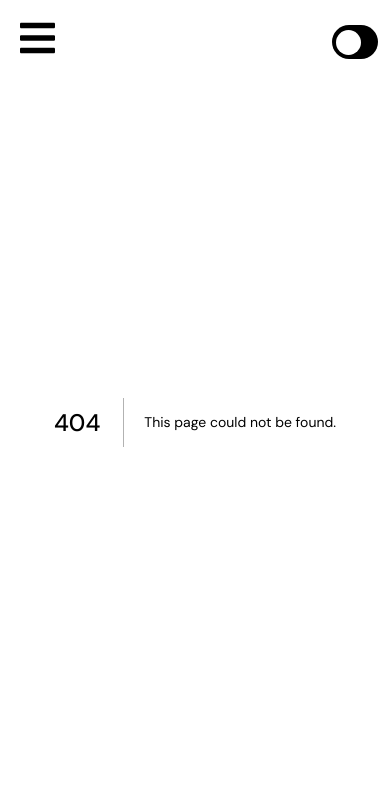
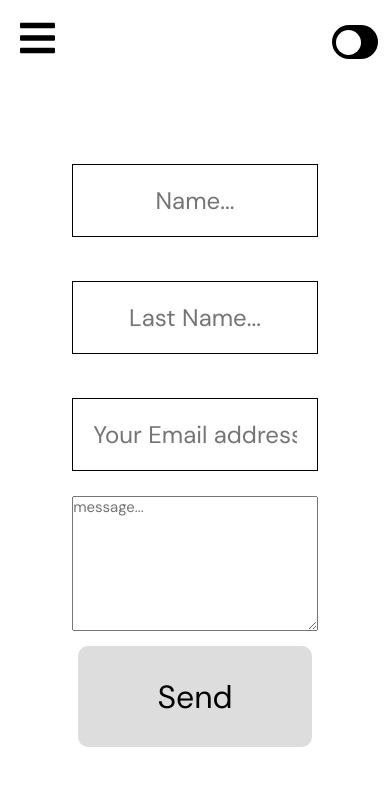
Before and after one commit to pawelos231/projekt_cosmos, a Next.js app: page /contact in a window 390 px wide. Before the commit this address had no page. Shown: the top 786 px of the page. Built offline with nearby package versions, Linux system fonts and the light colour scheme.

Commit message:
gallery and contact form added mobile

```diff
--- a/components/Gallery/GalleryComponent.js
+++ b/components/Gallery/GalleryComponent.js
@@ -14,7 +14,7 @@ const GalleryComponent = ({ isOn }) => {
   };
 
   const toggleImage = () => {
-    if (window.innerWidth < 720) {
+    if (window.innerWidth < 920) {
       setOnResize(true);
     }
   };
@@ -39,10 +39,10 @@ const GalleryComponent = ({ isOn }) => {
           <Image
             src={item.src}
             width={300}
-            height={300}
+            height={resize === false ? 300 : 360}
             objectFit="cover"
             layout="responsive"
-            quality={20}
+            quality={40}
             alt="Photo from my projects"
             className={styles.image}
           />
--- a/components/navbarComponent/navbar.js
+++ b/components/navbarComponent/navbar.js
@@ -47,8 +47,9 @@ const NavBar = ({ isOn }) => {
           <Link href="/gallerySite">
             <li>Galery</li>
           </Link>
-          <li>Colab</li>
-          <li>Contact</li>
+          <Link href="/contact">
+            <li>Contact</li>
+          </Link>
         </ul>
         <button id={styles.buttonStyleStart} onClick={HandleModalVisibility}>
           Message me
--- a/components/navbarComponent/subcomponents/MenuNavPhone.js
+++ b/components/navbarComponent/subcomponents/MenuNavPhone.js
@@ -16,15 +16,16 @@ const menuNavPhone = ({ isOn }) => {
       transition={{ type: "linear" }}
     >
       <ul>
-        <Link href="/posts/first-post">
-          <li>oferta</li>
+        <Link href="/">
+          <li>Main Site</li>
+        </Link>
+        <Link href="/gallerySite">
+          <li>Galeria</li>
         </Link>
 
-        <Link href="/colors/white">
-          <li>kontakt</li>
+        <Link href="/contact">
+          <li>Contact</li>
         </Link>
-        <li>artykuły</li>
-        <li>kosmos</li>
         <div className={styles.mediaContainer}>
           <Facebooksvg />
           <Twittersvg />
--- /dev/null
+++ b/pages/contact.js
@@ -0,0 +1,113 @@
+import styles from "../styles/FormSite.module.sass";
+import { useState } from "react";
+import { motion } from "framer-motion";
+
+const ModalForm = ({ isOn }) => {
+  const [message, SetMessage] = useState("");
+  const [email, SetEmail] = useState("");
+  const [name, SetName] = useState("");
+  const [lastName, SetLastname] = useState("");
+
+  const HandleOnNameChange = async (e) => {
+    SetName(e.target.value);
+    localStorage.setItem("BtnData", "");
+    let btn = document.querySelector("#Form_FormButtonSend__e4AVa");
+    btn.disabled = false;
+    btn.textContent = "Send";
+  };
+  const HandleOnLastNameChange = (e) => {
+    SetLastname(e.target.value);
+  };
+  const HandleOnEmailChange = (e) => {
+    SetEmail(e.target.value);
+  };
+  const HandleOnMessageChange = (e) => {
+    SetMessage(e.target.value);
+  };
+  const handleSubmit = async (e) => {
+    localStorage.setItem("BtnData", "data");
+    let btn = document.querySelector("#Form_FormButtonSend__e4AVa");
+    btn.style.transform = "scale(0.9)";
+    e.preventDefault();
+    if (message !== "" && email !== "" && name !== "" && lastName !== "") {
+      const DatabaseUserInformation = {
+        firstName: name,
+        lastName: lastName,
+        email: email,
+        message: message,
+      };
+      if (localStorage.getItem("BtnData") == "data") {
+        console.log(btn);
+        btn.disabled = true;
+        btn.textContent = "Thanks";
+      }
+      console.log(DatabaseUserInformation);
+      setTimeout(() => {
+        let h1 = document.querySelector(".Form_h1Style__7psHs");
+        let form = `Formularz się wysyła...`;
+        h1.textContent = form;
+      }, 20);
+
+      const response = await fetch("/api/form", {
+        method: "POST",
+        body: JSON.stringify(DatabaseUserInformation),
+      });
+      const data = await response.json();
+      console.log(data);
+      setTimeout(() => {
+        let h1 = document.querySelector(".Form_h1Style__7psHs");
+        h1.textContent = "Dziękujemy za przesłanie formularza";
+      }, 20);
+    }
+  };
+  return (
+    <div className={styles.modalContainer} data-ison={isOn}>
+      <motion.div className={styles.FormModal}>
+        <div>
+          <motion.h1 className={styles.h1Style}></motion.h1>
+        </div>
+      </motion.div>
+      <motion.form
+        action="https://formsubmit.co/pawellinek2@gmail.com"
+        method="POST"
+        onSubmit={handleSubmit}
+        className={styles.Form}
+        initial={{ opacity: 0 }}
+        animate={{ opacity: 1 }}
+      >
+        <input
+          required={true}
+          type="text"
+          placeholder="Name..."
+          value={name}
+          onChange={HandleOnNameChange}
+        />
+        <input
+          required={true}
+          type="text"
+          placeholder="Last Name..."
+          value={lastName}
+          onChange={HandleOnLastNameChange}
+        />
+        <input
+          required={true}
+          type="email"
+          placeholder="Your Email address"
+          value={email}
+          onChange={HandleOnEmailChange}
+        />
+        <textarea
+          required={true}
+          id={styles.textAreaHolder}
+          type="text"
+          placeholder="message..."
+          value={message}
+          onChange={HandleOnMessageChange}
+        />
+        <button id={styles.FormButtonSend}>Send</button>
+      </motion.form>
+    </div>
+  );
+};
+
+export default ModalForm;
--- /dev/null
+++ b/styles/FormSite.module.sass
@@ -0,0 +1,109 @@
+.modalContainer
+    width: 100vw
+    height: 100vh
+    transition: .3s
+
+.modalContainer[data-ison="true"]
+    background-color: black
+
+.FormModal
+    position: absolute
+    margin-top: 10vh
+    background-color: rgba(0, 0, 0, .2)
+    backdrop-filter: blur(12px)
+    z-index: 1000
+    display: flex
+    justify-content: center
+    align-items: center
+    div
+        width: 100%
+        height: 20vh
+        display: flex
+        justify-content: center
+        .h1Style
+            color: red
+            font-size: 50px
+            position: absolute
+            text-align: center
+            top: 2%
+            z-index: 5000
+
+.Form
+    width: 60vw
+    position: absolute
+    top: 20%
+    height: 80vh
+    left: 20vw
+    background-color: white
+    border-radius: 15px
+    z-index: 1001
+    display: flex
+    flex-direction: column
+    justify-content: center
+    align-items: center
+    input
+        flex-basis: 10%
+        width: 50%
+        border: 1px solid black
+        background-color: #fff
+        text-align: center
+        margin: 10px
+        font-size: 1.5rem
+.svgClose
+    position: absolute
+    font-size: 55px
+    top: 3%
+    color: black
+    left: 3%
+    cursor: pointer
+    transition: .3s
+    &:hover
+        transform: rotate(-360deg)
+
+#FormButtonSend
+    transition: .2s
+    width: 20%
+    height: 10%
+    font-size: 2rem
+    border-radius: 10px
+    border: none
+    background-color: #ddd
+    cursor: pointer
+
+#FormButtonSend:active,
+#FormButtonSend:hover
+    outline: 0
+    transform: scale(1.1)
+
+#textAreaHolder
+    width: 60%
+    margin: 15px
+    font-size: 15px
+    height: 20%
+
+@media(max-width: 1200px)
+    .Form
+        width: 70vw
+        left: 15vw
+        margin-top: -7vh
+        input
+            width: 65%
+            padding: 20px
+            margin-top: 3vh
+    #textAreaHolder
+        width: 70%
+    #FormButtonSend
+        width: 30vw
+
+@media(max-width: 720px)
+    .Form
+        width: 90vw
+        left: 5vw
+        margin-top: -8vh
+        input
+            width: 70%
+            padding: 20px
+            margin-top: 4vh
+    #FormButtonSend
+        width: 60vw
+        height: 12vh
--- a/styles/navbarPhone.module.sass
+++ b/styles/navbarPhone.module.sass
@@ -3,7 +3,7 @@
 .navigationPhoneMenu
     position: fixed
     left: 0vw
-    z-index: 999
+    z-index: 99999
     transition: .2s ease-in-out
     background-color: rgba(0, 0, 0, 0.1)
     backdrop-filter: blur(8px)
@@ -25,7 +25,7 @@
 .navigationPhone
     font-size: 2.5rem
     position: absolute
-    z-index: 1999
+    z-index: 199999
     top: 1.5%
     position: fixed
     left: 5vw
```
Also changed, not shown: components/Gallery/DataImages.js (+14 -0 lines), components/Gallery/Item.js (+10 -2 lines), styles/Gallery.module.sass (+43 -4 lines), 1 other file (tests, documents, lock files or other folders).
